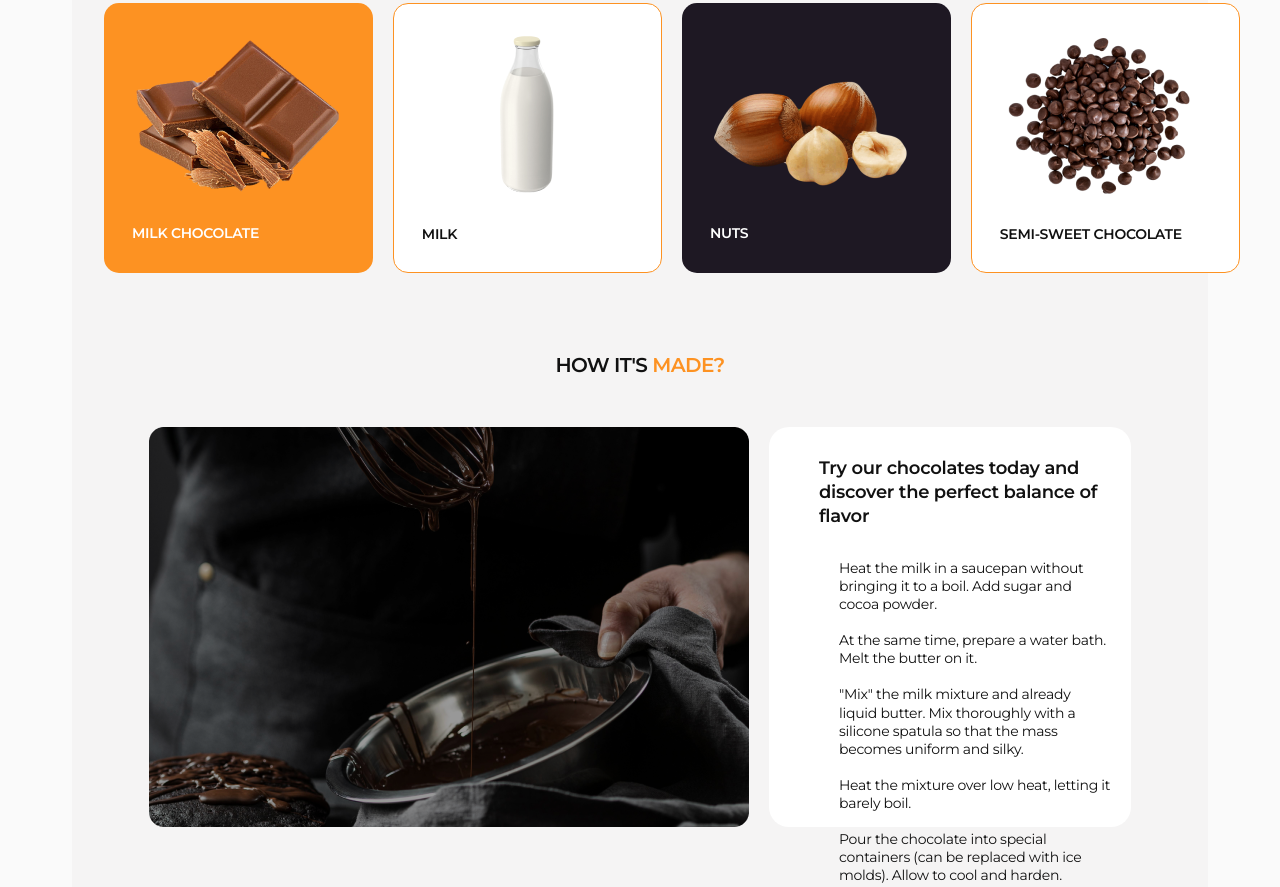
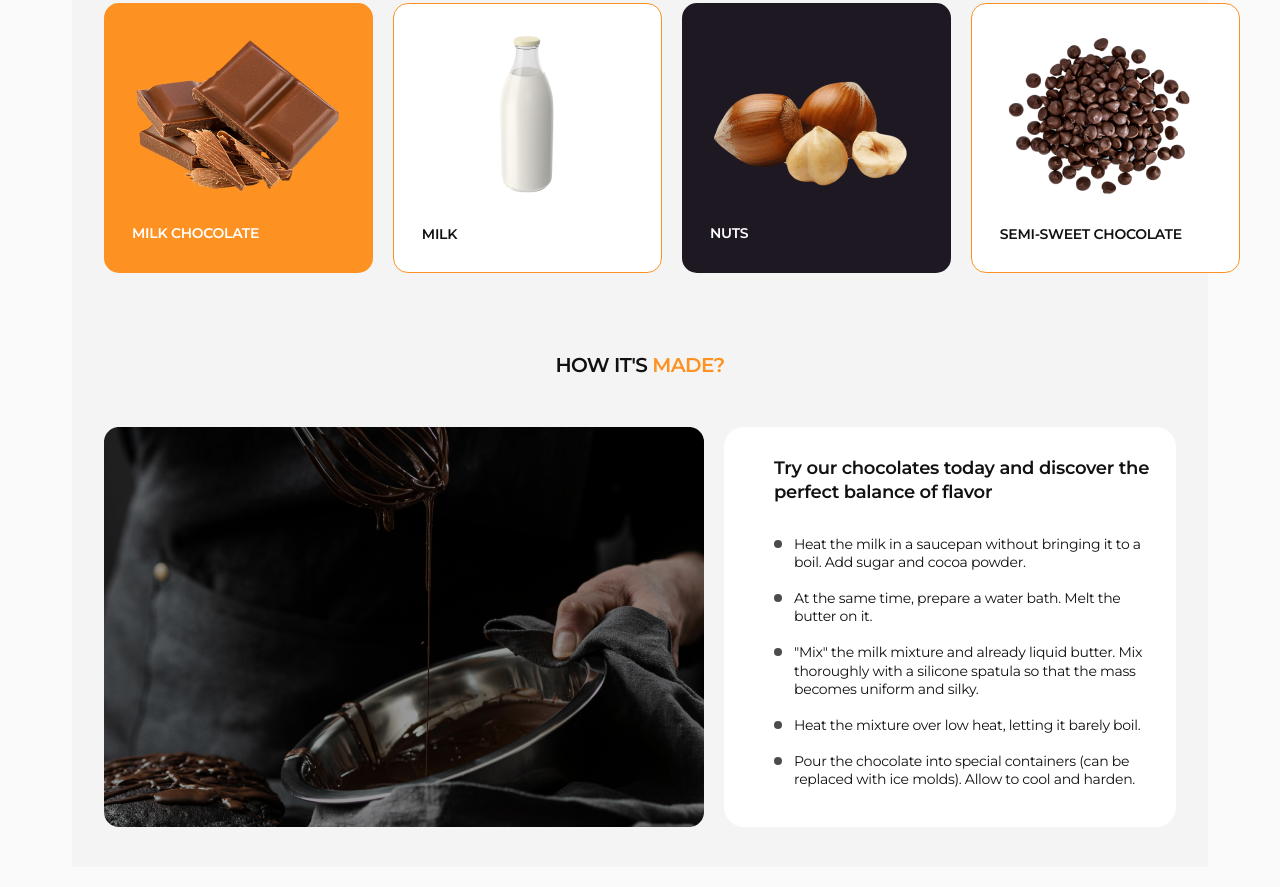
Before and after one commit to mercury-paws/Simply_Chocolate, a plain HTML site: page index.html in a window 1280 px wide. Shown: the part 1318-2205 px from the top of the page. Drawn offline with nearby package versions, Linux system fonts and the light colour scheme.

Commit message:
do-section-ho-made

```diff
--- a/css/styles.css
+++ b/css/styles.css
@@ -747,24 +747,46 @@ button {
   line-height: 129%;
   letter-spacing: -0.02em;
   color: var(--black);
+  position: relative;
+}
+.dot {
+  width: 8px;
+  background-color: #4c4c4c;
+  height: 8px;
+  border-radius: 50%;
+  position: absolute;
+  top: 5px;
+  left: -20px;
+  border-radius: 1px #eceded;
 }
 
 @media screen and (min-width: 768px) {
   .container-how-made {
-    padding: 40px 77px 40px 77px;
+    padding: 40px 32px 40px 32px;
     min-width: 704px;
     margin-left: auto;
     margin-right: auto;
     background-color: #f5f4f4;
+  }
+  .img-how-made {
+    margin-left: auto;
+    margin-right: auto;
   }
   .how-made-list {
     justify-content: center;
     align-items: flex-start;
   }
   .how-made-text {
-    padding: 30px 30px 0 30px;
+    width: 554px;
+    padding: 30px 30px 30px 30px;
     background-color: #ffffff;
     border-radius: 20px;
+    /* display: flex;
+    flex-direction: column;
+    justify-content: center;
+    align-items: center; */
+    margin-left: auto;
+    margin-right: auto;
   }
 
   .how-made-small-header {
@@ -786,13 +808,15 @@ button {
     flex-direction: row;
     gap: 20px;
   }
+  .img-how-made {
+    margin-bottom: 0;
+  }
 
   .how-made-text {
     padding: 30px 20px 30px 50px;
     background-color: #ffffff;
     border-radius: 20px;
-    width: 516px;
-    height: 400px;
+    /* height: 400px; */
   }
 }
 
--- a/index.html
+++ b/index.html
@@ -197,9 +197,6 @@
         <div class="container-how-made">
           <h2 class="how-made-header">how it's <span class="stroke">made?</span></h2>
           <div class="how-made-pic-text-block">
-
-
-
             <img
               srcset="
               ./images/howmade/comp@2x.png 1200w,
@@ -212,15 +209,15 @@
               alt="how it's made"
               class="img-how-made"
                />
-              <div class="how-made-text">
+          <div class="how-made-text">
+            <h5 class="how-made-small-header">Try  our chocolates today and discover the perfect balance of flavor</h5>
 
-            <h5 class="how-made-small-header">Try  our chocolates today and discover the perfect balance of flavor</h5>
             <ul class="how-made-list">
-              <li class="how-made-item">Heat the milk in a saucepan without bringing it to a boil. Add sugar and cocoa powder.</li>
-              <li class="how-made-item">At the same time, prepare a water bath. Melt the butter on it.</li>
-              <li class="how-made-item">"Mix" the milk mixture and already liquid butter. Mix thoroughly with a silicone spatula so that the mass becomes uniform and silky.</li>
-              <li class="how-made-item">Heat the mixture over low heat, letting it barely boil.</li>
-              <li class="how-made-item">Pour the chocolate into special containers (can be replaced with ice molds). Allow to cool and harden.</li>
+              <li class="how-made-item"><div class="dot"></div>Heat the milk in a saucepan without bringing it to a boil. Add sugar and cocoa powder.</li>
+              <li class="how-made-item"><div class="dot"></div>At the same time, prepare a water bath. Melt the butter on it.</li>
+              <li class="how-made-item"><div class="dot"></div>"Mix" the milk mixture and already liquid butter. Mix thoroughly with a silicone spatula so that the mass becomes uniform and silky.</li>
+              <li class="how-made-item"><div class="dot"></div>Heat the mixture over low heat, letting it barely boil.</li>
+              <li class="how-made-item"><div class="dot"></div>Pour the chocolate into special containers (can be replaced with ice molds). Allow to cool and harden.</li>
             </ul>
 
         </div>
```
